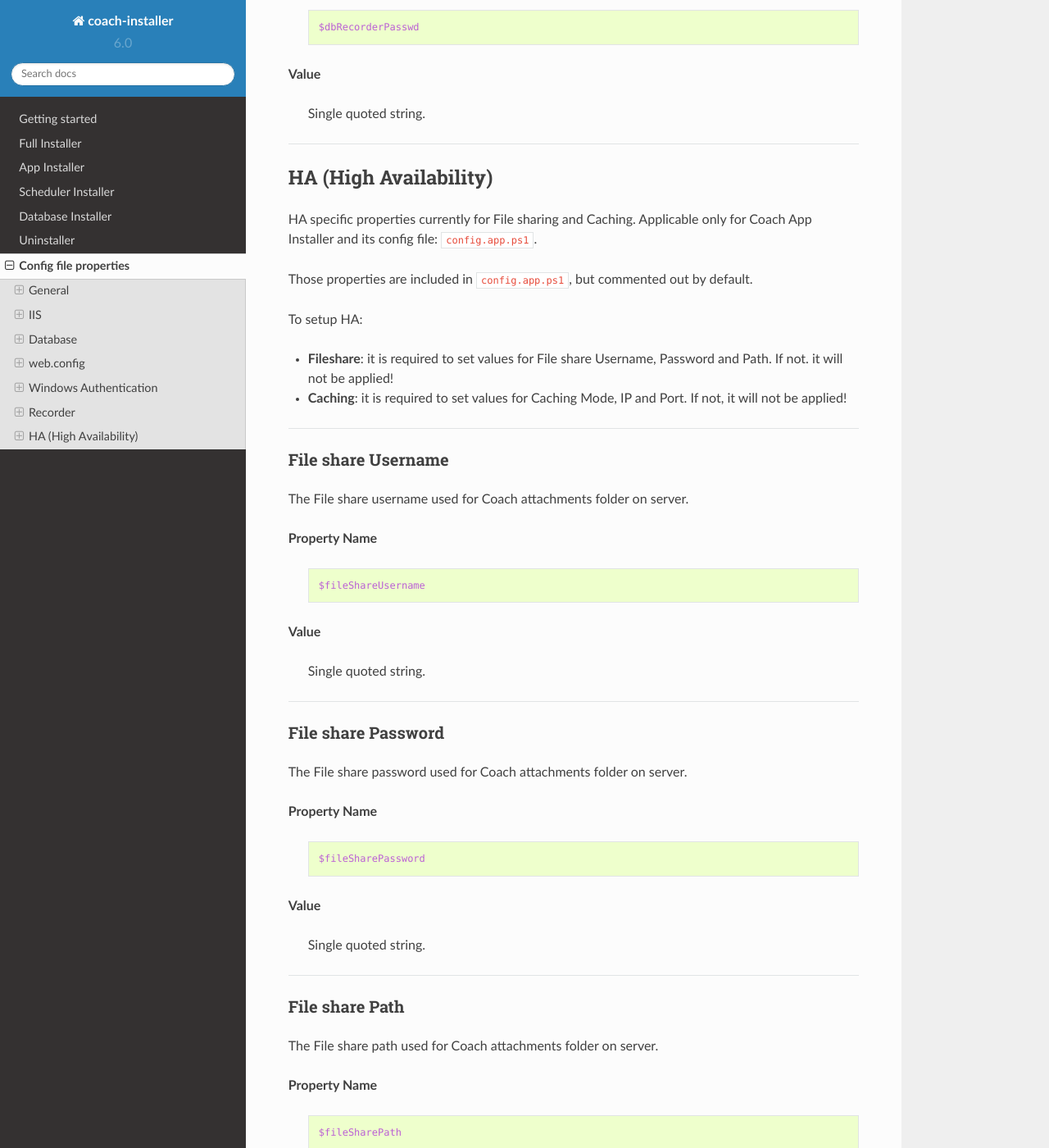
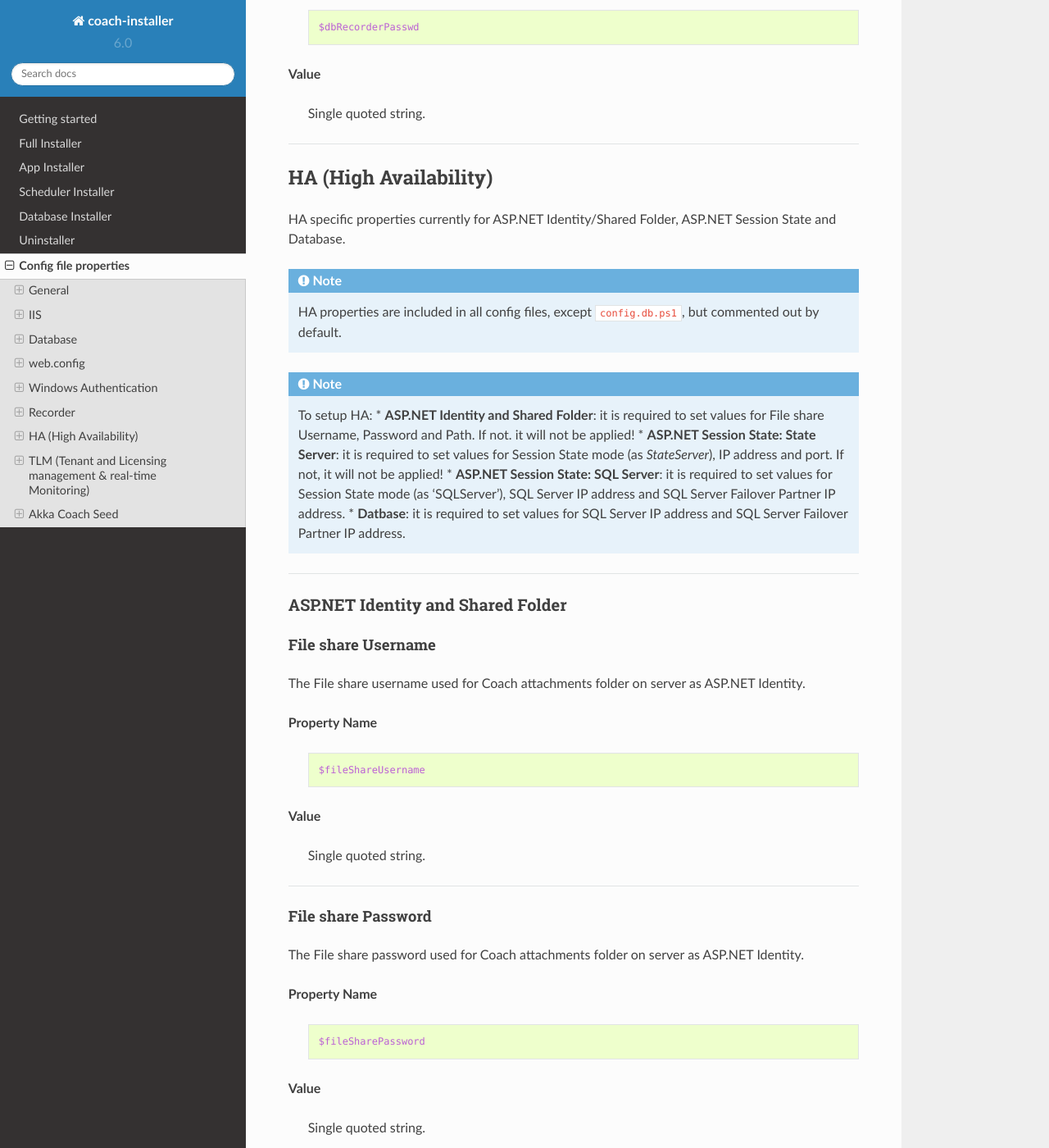
Before and after one commit to qualtrak/docs-coach-installer, a Sphinx documentation site: the page built from source/config-properties.rst, in a window 1280 px wide and 1400 px high, scrolled down 10511 px. Shown: the whole window at 82% size. Built offline with Sphinx 7.4.7 and the Read the Docs theme 2.0.0, drawn with Linux system fonts in a browser that asks for light colours; some of the changed text lies outside the part shown.

Commit message:
Updated config properties for v6.0

```diff
--- a/source/config-properties.rst
+++ b/source/config-properties.rst
@@ -514,22 +514,29 @@
 HA (High Availability)
 ----------------------
 
-HA specific properties currently for File sharing and Caching.
-Applicable only for Coach App Installer and its config file: ``config.app.ps1``.
+HA specific properties currently for ASP.NET Identity/Shared Folder, ASP.NET Session State and Database.
 
-Those properties are included in ``config.app.ps1``, but commented out by default.
+.. note::
+  HA properties are included in all config files, except ``config.db.ps1``, but commented out by default.
 
-To setup HA:
 
-* **Fileshare**: it is required to set values for File share Username, Password and Path. If not. it will not be applied!
-* **Caching**: it is required to set values for Caching Mode, IP and Port. If not, it will not be applied!
+.. note::
+  To setup HA:
+  * **ASP.NET Identity and Shared Folder**: it is required to set values for File share Username, Password and Path. If not. it will not be applied!
+  * **ASP.NET Session State: State Server**: it is required to set values for Session State mode (as `StateServer`), IP address and port. If not, it will not be applied!
+  * **ASP.NET Session State: SQL Server**: it is required to set values for Session State mode (as 'SQLServer'), SQL Server IP address and SQL Server Failover Partner IP address.
+  * **Datbase**: it is required to set values for SQL Server IP address and SQL Server Failover Partner IP address.
 
 -------
 
+ASP.NET Identity and Shared Folder
+..................................
+
+
 File share Username
-...................
++++++++++++++++++++
 
-The File share username used for Coach attachments folder on server.
+The File share username used for Coach attachments folder on server as ASP.NET Identity.
 
 **Property Name**
 
@@ -544,9 +551,9 @@
 -------
 
 File share Password
-...................
++++++++++++++++++++
 
-The File share password used for Coach attachments folder on server.
+The File share password used for Coach attachments folder on server as ASP.NET Identity.
 
 **Property Name**
 
@@ -561,7 +568,7 @@
 -------
 
 File share Path
-...............
++++++++++++++++
 
 The File share path used for Coach attachments folder on server.
 
@@ -577,37 +584,43 @@
 
 -------
 
-Caching Mode
-............
+ASP.NET Session State
+.....................
 
-The ASP.NET caching mode, currently only supported is `StateServer` in future there will be support for `SqlServer` caching mode.
+Session State Mode
+++++++++++++++++++
+
+The ASP.NET session state mode, supported is both ``StateServer`` and ``SqlServer`` ASP.NET Session State mode.
 
 **Property Name**
 
     .. code-block:: powershell
 
-    		$cachingMode
+    		$sessionStateMode
 
 **Value**
 
-	Single quoted string. Currently only supported is `StateServer`.
+	Single quoted string.
 
 **Default Value**
 
-	``'StateServer'``
+	``'SQLServer'``
 
 -------
 
-Caching IP
-..........
+ASP.NET Session State: State Server
+...................................
 
-The ASP.NET caching IP address.
+Session State IP address
+++++++++++++++++++++++++
+
+The ASP.NET Session State Server IP address.
 
 **Property Name**
 
     .. code-block:: powershell
 
-    		$cachingIp
+    		$sessionStateIP
 
 **Value**
 
@@ -615,16 +628,16 @@
 
 -------
 
-Caching Port
-............
+Session State Port
+++++++++++++++++++
 
-The ASP.NET caching IP address Port.
+The ASP.NET Session State IP address Port.
 
 **Property Name**
 
     .. code-block:: powershell
 
-		    $cachingPort
+		    $sessionStatePort
 
 **Value**
 
@@ -633,3 +646,143 @@
 **Default Value**
 
 	``42424``
+
+Database & ASP.NET Session State: SQL Server
+................................................
+
+SQL Server IP address
++++++++++++++++++++++
+
+The SQL Server IP address.
+
+**Property Name**
+
+    .. code-block:: powershell
+
+    		$sqlServerIP
+
+**Value**
+
+	Single quoted string. Valid IP address or DNS name.
+
+-------
+
+SQL Server Failover Partner IP address
+++++++++++++++++++++++++++++++++++++++
+
+The SQL Server Failover Partner IP address.
+
+**Property Name**
+
+    .. code-block:: powershell
+
+    		$sqlServerFailoverPartnerIP
+
+**Value**
+
+	Single quoted string. Valid IP address or DNS name.
+
+-------
+
+TLM (Tenant and Licensing management & real-time Monitoring)
+------------------------------------------------------------
+
+TLM (Coach Tenant and License Management) properties that will set up the URI of TLM.
+
+.. note::
+  Available in ``config.ps1`` and in ``config.tlm.ps1``.
+
+-------
+
+TLM IP address
+..............
+
+TLM (Tenant and Licensing management & real-time Monitoring) IP address.
+Port for IP address is set from property ``StartingPort`` and it is usually one number higher
+``StartingPort``, e.g. if ``StartingPort`` is ``9000`` the TLM IP address port will be ``9001``.
+
+**Property Name**
+
+    .. code-block:: powershell
+
+		    $tlmIp
+
+**Value**
+
+	Single quoted string. Valid IP address or DNS name.
+
+**Default Value**
+
+	``'127.0.0.1'``
+
+-------
+
+Akka Coach Seed
+---------------
+
+Akka Coach seed specific properties. Where seed node list is used in all *Coach Akka Win Services*.
+Available in all configs except ``config.db.ps1``, for seed nodes list and starting port,
+and Public IP address available only in *HA* installation.
+
+-------
+
+Seed Public IP address
+......................
+
+Coach Akka Seed IP address. Only applicable for *HA* installations.
+Port is used from property ``StartingPort`` but it is only used when it is a *HA* installation.
+For *non-HA* installation port ``0`` is used.
+
+**Property Name**
+
+    .. code-block:: powershell
+
+    		$seedPublicHostname
+
+**Value**
+
+	Single quoted string. Valid IP address or DNS name.
+
+-------
+
+Starting Port
+.............
+
+Port for *Coach Akka Seed* IP address and TLM IP address.
+In *non-HA* installation used only for TLM IP address port, in *HA* installation can be
+used with installer switch ``-StartingPort`` to apply sliding ports on multiple VM's
+since port must be unique on multiple VM's for same *Seed Public IP address*.
+
+**Property Name**
+
+    .. code-block:: powershell
+
+		    $global:startingPort
+
+**Value**
+
+	Integer value. Greater than zero (0).
+
+**Default Value**
+
+	``9000``
+
+
+Seed Nodes list
+...............
+
+List of multiple *Coach Akka* seed nodes.
+
+**Property Name**
+
+    .. code-block:: powershell
+
+		    $seedNodes
+
+**Value**
+
+	Powrshell array ``@()`` of single quoted string and comma separated. [IP|DNS]:Port format.
+
+**Default Value**
+
+	``@('127.0.0.1:9001')``
```
